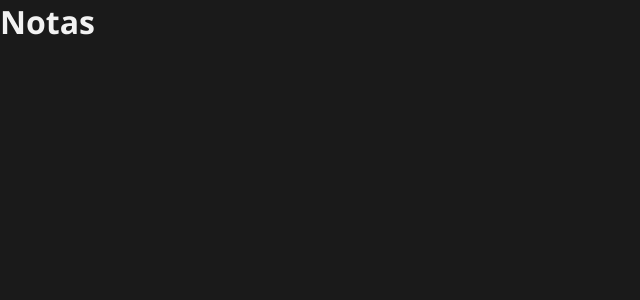
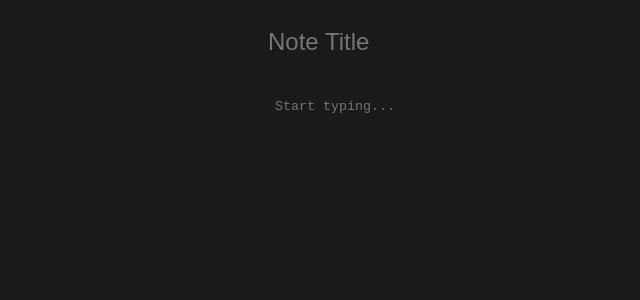
Before and after one commit to Jala3400/PrivateNotes, a SvelteKit app: page /Notes in a window 1280 px wide. Shown: the top 300 px of the page, without its empty margins (0-640 px from the left). Built offline with nearby package versions, Linux system fonts and the light colour scheme.

Commit message:
Simple text editor

```diff
--- a/src/components/atoms/Input.svelte
+++ b/src/components/atoms/Input.svelte
@@ -28,6 +28,7 @@
 
 <style>
     input {
+        width: 100%;
         padding: 8px;
 
         background-color: var(--background-dark-lighter);
--- /dev/null
+++ b/src/components/atoms/Textarea.svelte
@@ -0,0 +1,24 @@
+<script lang="ts">
+    let { value = $bindable(""), ...restProps } = $props();
+</script>
+
+<textarea bind:value {...restProps}></textarea>
+
+<style>
+    textarea {
+        width: 100%;
+        height: 100%;
+
+        padding: 15px;
+
+        background-color: var(--background-dark-lighter);
+        color: var(--text-promary);
+
+        border-radius: var(--border-radius-medium);
+        border: none;
+        font-size: 14px;
+
+        resize: none;
+        outline: none;
+    }
+</style>
--- a/src/routes/Notes/+page.svelte
+++ b/src/routes/Notes/+page.svelte
@@ -1 +1,63 @@
-<h1>Notas</h1>
+<script>
+    let content = $state("");
+</script>
+
+<div class="editor-container">
+    <input
+        id="note-title"
+        class="editor-component"
+        type="text"
+        placeholder="Note Title"
+    />
+
+    <textarea
+        id="note-content"
+        class="editor-component"
+        bind:value={content}
+        placeholder="Start typing..."
+        autofocus
+    >
+    </textarea>
+</div>
+
+<style>
+    .editor-container {
+        display: flex;
+        flex-direction: column;
+        gap: 20px;
+
+        max-width: 800px;
+        height: 100%;
+        margin: 0 auto;
+        padding: 20px;
+    }
+
+    .editor-component {
+        background: transparent;
+        color: var(--text-primary);
+    }
+
+    #note-title {
+        width: 100%;
+        padding: 8px;
+
+        font-size: 24px;
+
+        border: none;
+        outline: none;
+
+        transition: var(--transition);
+    }
+
+    #note-content {
+        width: 100%;
+        height: 100%;
+
+        padding: 15px;
+
+        border: none;
+
+        resize: none;
+        outline: none;
+    }
+</style>
```
